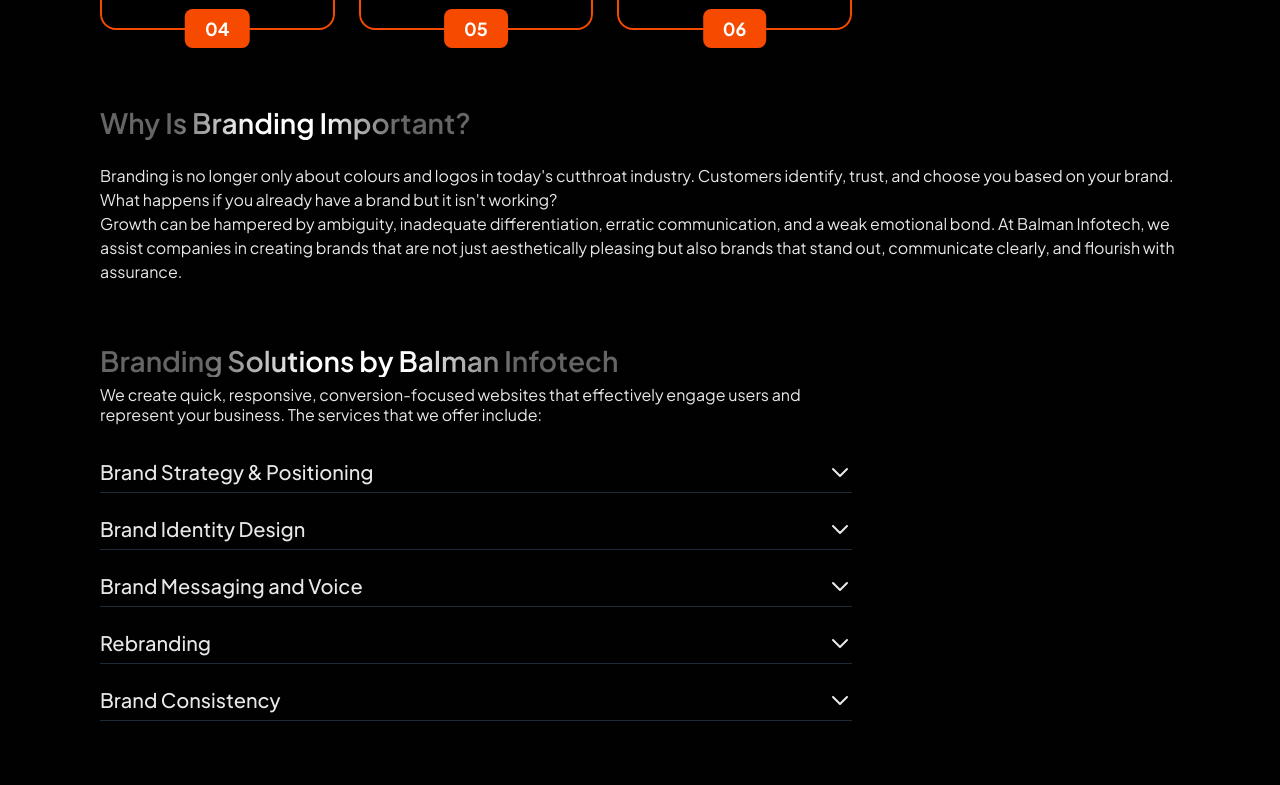
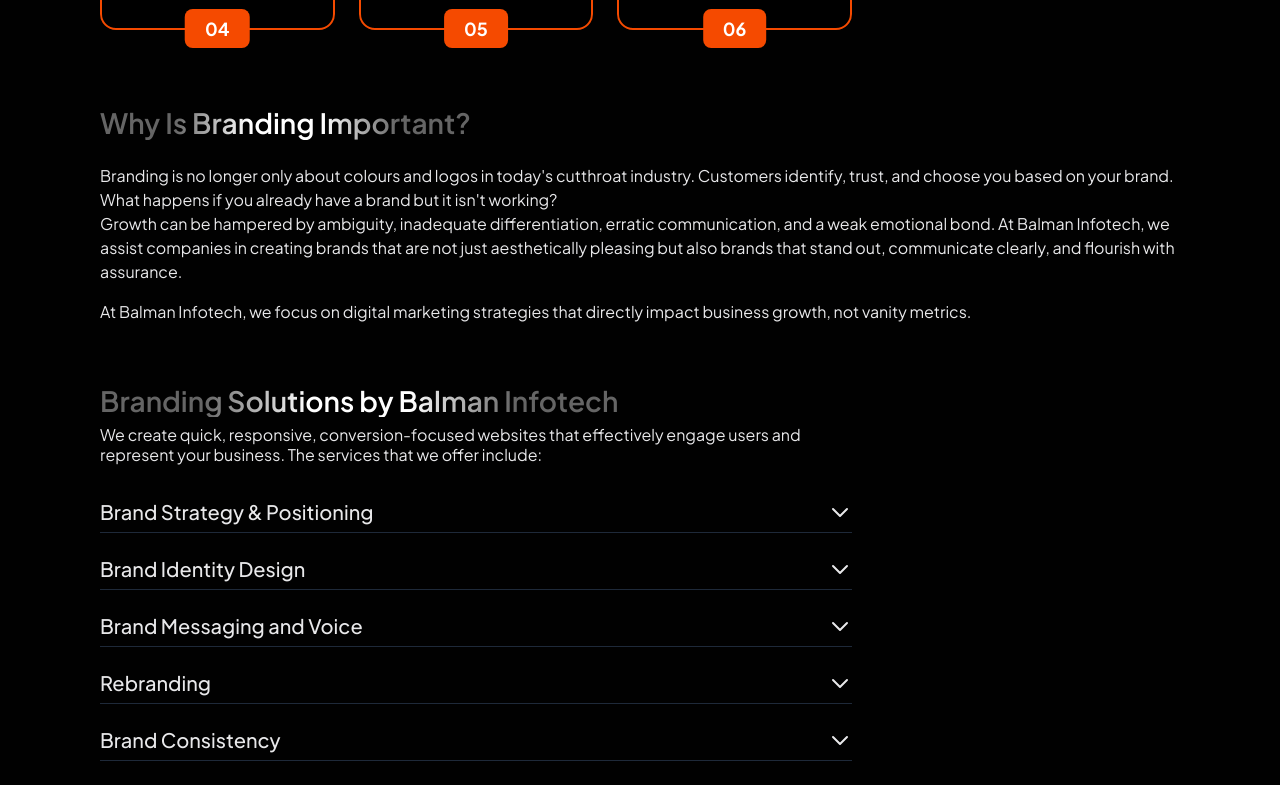
Before and after one commit to sanjeevbalmaninfotech/balmanFE, a Next.js app: page /services/branding in a window 1280 px wide. Shown: the part 1249-2034 px from the top of the page. Built offline with nearby package versions, Linux system fonts and the light colour scheme.

Commit message:
fIX -  issue  cta in services process section

```diff
--- a/app/components/services/ProcessSection.tsx
+++ b/app/components/services/ProcessSection.tsx
@@ -1,5 +1,5 @@
-"use client";
 import { ProcessSectionProps } from "@/app/types/servicesPage";
+import PrimaryButton from "../Common/PrimaryButton";
 
 export default function ProcessSection({ data }: ProcessSectionProps) {
   return (
@@ -67,6 +67,13 @@
           </div>
         ))}
       </div>
+
+      {/* Optional CTA */}
+      {data.cta && (
+        <div className="mt-2 lg:mt-2 flex justify-start">
+          <PrimaryButton text={data.cta.text} href={data.cta.href} />
+        </div>
+      )}
     </div>
 
   );
--- a/app/constants/servicesData.ts
+++ b/app/constants/servicesData.ts
@@ -520,6 +520,10 @@
             "We launch, oversee, manage, and expand your digital product as your company expands.",
         },
       ],
+      // cta: {
+      //   text: "Talk to a Development Expert",
+      //   href: "/ContactUs",
+      // },
     },
     faqs: {
       heading: "Frequently Asked Questions",
@@ -616,6 +620,10 @@
       ],
       footerText:
         "At Balman Infotech, we focus on organic strategies that compound results month after month.",
+      // cta: {
+      //   text: "Speak with a Growth Strategist",
+      //   href: "/ContactUs",
+      // },
     },
 
     accordionData: {
@@ -733,6 +741,10 @@
             "We track traffic, rankings, conversions, and continuously refine strategies.",
         },
       ],
+      cta: {
+        text: "Scale Your Growth Today",
+        href: "/ContactUs",
+      },
     },
     faqs: {
       heading: "Frequently Asked Questions",
@@ -831,6 +843,10 @@
       ],
       footerText:
         "At Balman Infotech, we focus on customer support strategies that directly impact business growth and customer retention.",
+      cta: {
+        text: "Talk to our Experts",
+        href: "/ContactUs",
+      },
     },
     accordionData: {
       heading:
@@ -953,8 +969,20 @@
           answer: "Yes. Strong customer support improves retention, repeat purchases, and brand loyalty.",
         },
 
+
       ],
+
     },
+    ctaButtons: [
+      {
+        text: "Schedule a Consultation",
+        href: "/ContactUs",
+      },
+      {
+        text: "Talk to an Expert",
+        href: "/ContactUs",
+      },
+    ],
   },
 
   "custom-software-development": {
@@ -1004,8 +1032,8 @@
         "Improve team efficiency",
         "Centralise business data", "Enhance reporting and decision-making", "Strengthen security and compliance", "Scale without friction"
       ],
-      footerText:
-        "At Balman Infotech, we focus on customer support strategies that directly impact business growth and customer retention.",
+      footerText: "At Balman Infotech, we focus on customer support strategies that directly impact business growth and customer retention.",
+
     },
     accordionData: {
       heading:
@@ -1108,6 +1136,10 @@
         //     "We launch, monitor, and support your software for continuous growth and optimisation too(as you grow). ",
         // },
       ],
+      cta: {
+        text: "Talsk to an Export",
+        href: "/ContactUs",
+      },
     },
 
   },
--- a/app/services/[id]/page.tsx
+++ b/app/services/[id]/page.tsx
@@ -157,6 +157,14 @@
                       <li key={idx} className="service-body-text">{point}</li>
                     ))}
                   </ul>
+                  {service.whySection.footerText && (
+                    <p className="service-body-text mt-4 mb-4">{service.whySection.footerText}</p>
+                  )}
+                  {service.whySection.cta && (
+                    <div className="mt-4">
+                      <PrimaryButton text={service.whySection.cta.text} href={service.whySection.cta.href} />
+                    </div>
+                  )}
                 </div>
               )}
             </div>
--- a/app/types/servicesPage.ts
+++ b/app/types/servicesPage.ts
@@ -21,6 +21,10 @@
     listTitle?: string;
     points?: string[];
     footerText?: string;
+    cta?: {
+        text: string;
+        href: string;
+    };
 }
 
 interface ServiceItem {
@@ -36,6 +40,10 @@
         title: string;
         description: string;
     }[];
+    cta?: {
+        text: string;
+        href: string;
+    };
 }
 
 export interface AIMarketingSection {
```
